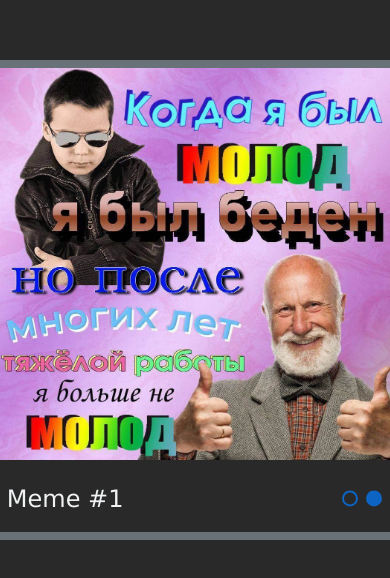
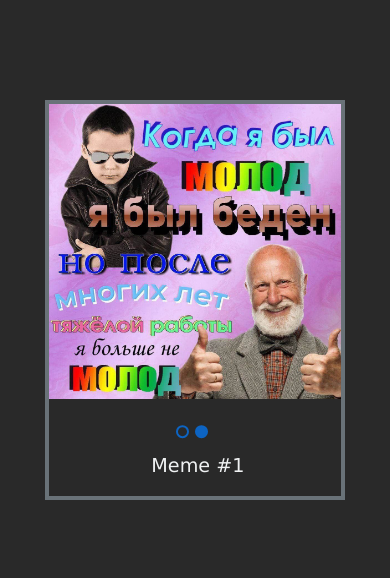
Before and after one commit to EJ252/cssMemSlider, a plain HTML site: page cssMemSlider/index.html in a window 390 px wide. Shown: the part 122-700 px from the top of the page. Drawn offline with Linux system fonts and the light colour scheme.

Commit message:
feat: add mobile version (Sat, May 14, 2022 10:57:33 PM)

```diff
--- a/cssMemSlider/index.html
+++ b/cssMemSlider/index.html
@@ -16,12 +16,12 @@
       <div class="slides">
         <div class="slide move">
           <img src="./images/1.jpeg" alt="meme #1">
-          <span class="text">Meme #1</span>
+          <div class="text">Meme #1</div>
         </div>
 
         <div class="slide">
           <img src="./images/3.jfif" alt="meme #2">
-          <span class="text">Meme #2</span>
+          <div class="text">Meme #2</div>
         </div>
       </div>
 
--- a/cssMemSlider/style.css
+++ b/cssMemSlider/style.css
@@ -11,14 +11,16 @@ body {
   justify-content: center;
   align-items: center;
   height: 100vh;
+  width: 100%;
   color: #f0f2f3;
-  font-size: 1.5rem;
+  font-size: 1.2rem;
   font-family: Verdana, Geneva, Tahoma, sans-serif;
 }
 .slider-body {
   border: .5rem solid #697278;
-  height: 30rem;
-  width: 25.5rem;
+  max-height: 45rem;
+  max-width: 38.25rem;
+  margin: 1rem;
 }
 .slider {
   height: 100%;
@@ -28,26 +30,29 @@ body {
   overflow: hidden;
 }
 .slides {
-  height: 95%;
+  height: 100%;
   width: 200%;
   display: flex;
 }
 .slide {
   width: 50%;
   transition: ease .5s;
-
+  display: flex;
+  flex-direction: column;
+  align-items: center;
 }
 .slide img {
-  height: 89%;
+  height: 90%;
   width: 100%;
 }
 .text {
-  height: 15%;
+  height: 10%;
   margin-left: 2%;
   display: flex;
   justify-content: flex-start;
   align-items: center;
   width: 100%;
+  transform: translateY(10%);
 }
 .navigation {
   height: 5%;
@@ -55,14 +60,14 @@ body {
   justify-content: flex-end;
   align-items: center;
   width: 100%;
-  transform: translateY(-93%);
+  transform: translateY(-230%);
 }
 input[name="radio"] {
   appearance: none;
 }
 .control {
-  height: 1rem;
-  width: 1rem;
+  height: 0.8rem;
+  width: 0.8rem;
   margin-right: 2.2%;
   border-radius: 50%;
   border: 2px solid rgb(13, 100, 194);
@@ -90,3 +95,27 @@ input[name="radio"] {
 #radio-2:checked ~ .navigation #label-2 {
   background-color: transparent;
 }
+@media (max-width: 420.9px) {
+  .slider-body {
+    border: .3rem solid #697278;
+    height: 25rem;
+    width: 18.8rem;
+  }
+  .slides {
+    height: 100%;
+  }
+  .slide img {
+    height: 79%;
+  }
+  .navigation {
+    justify-content: center;
+    align-items: center;
+    width: 100%;
+    transform: translateY(-294%);
+  }
+  .text {
+    display: block;
+    transform: translateY(150%);
+    text-align: center;
+  }
+}
```
